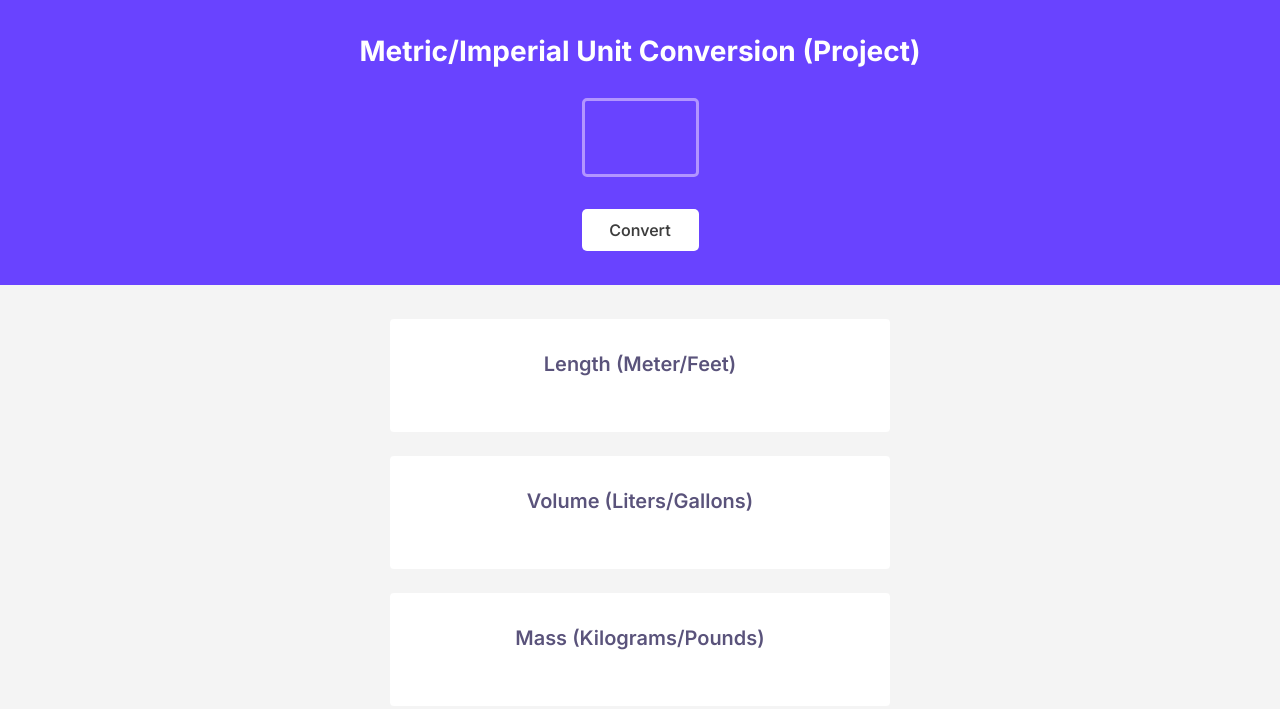
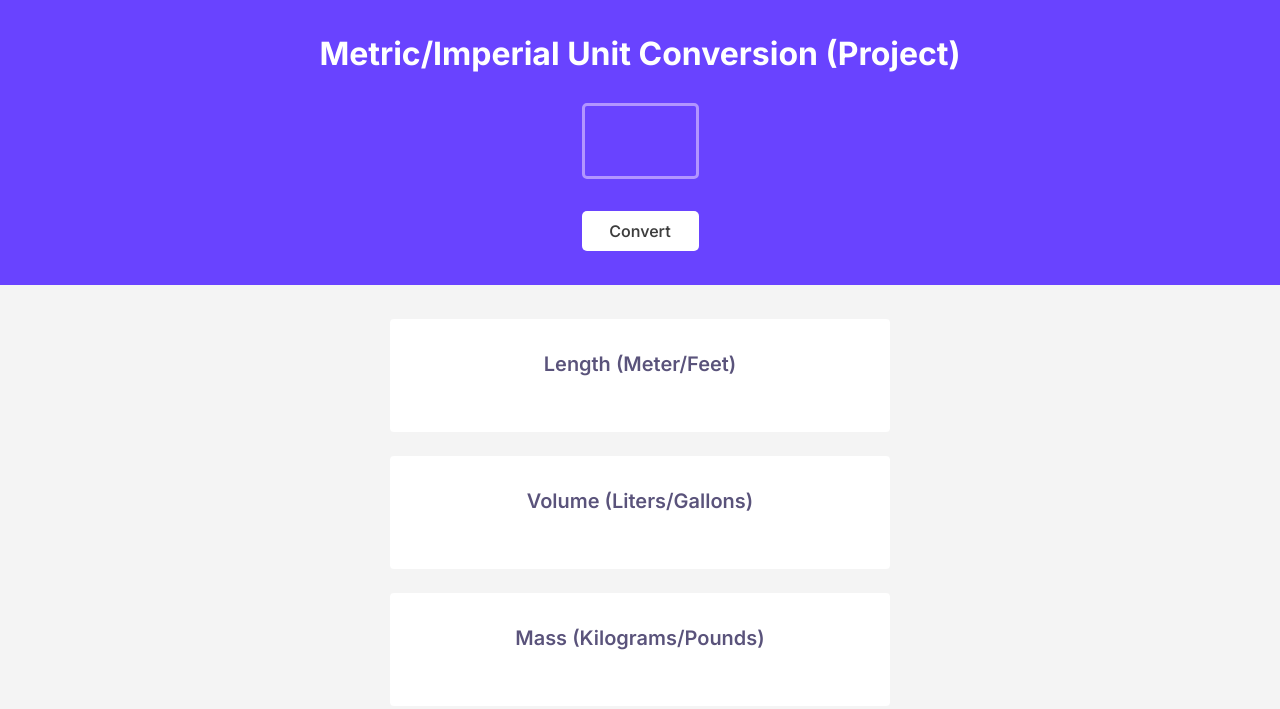
Before and after one commit to SaintlyCode/unit_conversion, a website built with Vite: page index.html in a window 1280 px wide. Built offline with nearby package versions, Linux system fonts and the light colour scheme.

Commit message:
Update #title font size
ISSUE #1 - Update font size from 28px to 32px.

```diff
--- a/index.css
+++ b/index.css
@@ -17,7 +17,7 @@ body {
 #title {
     margin-bottom: 30px;
     margin-top: 34px;
-    font-size: 28px;
+    font-size: 32px;
 }
 
 #title-content {
```
